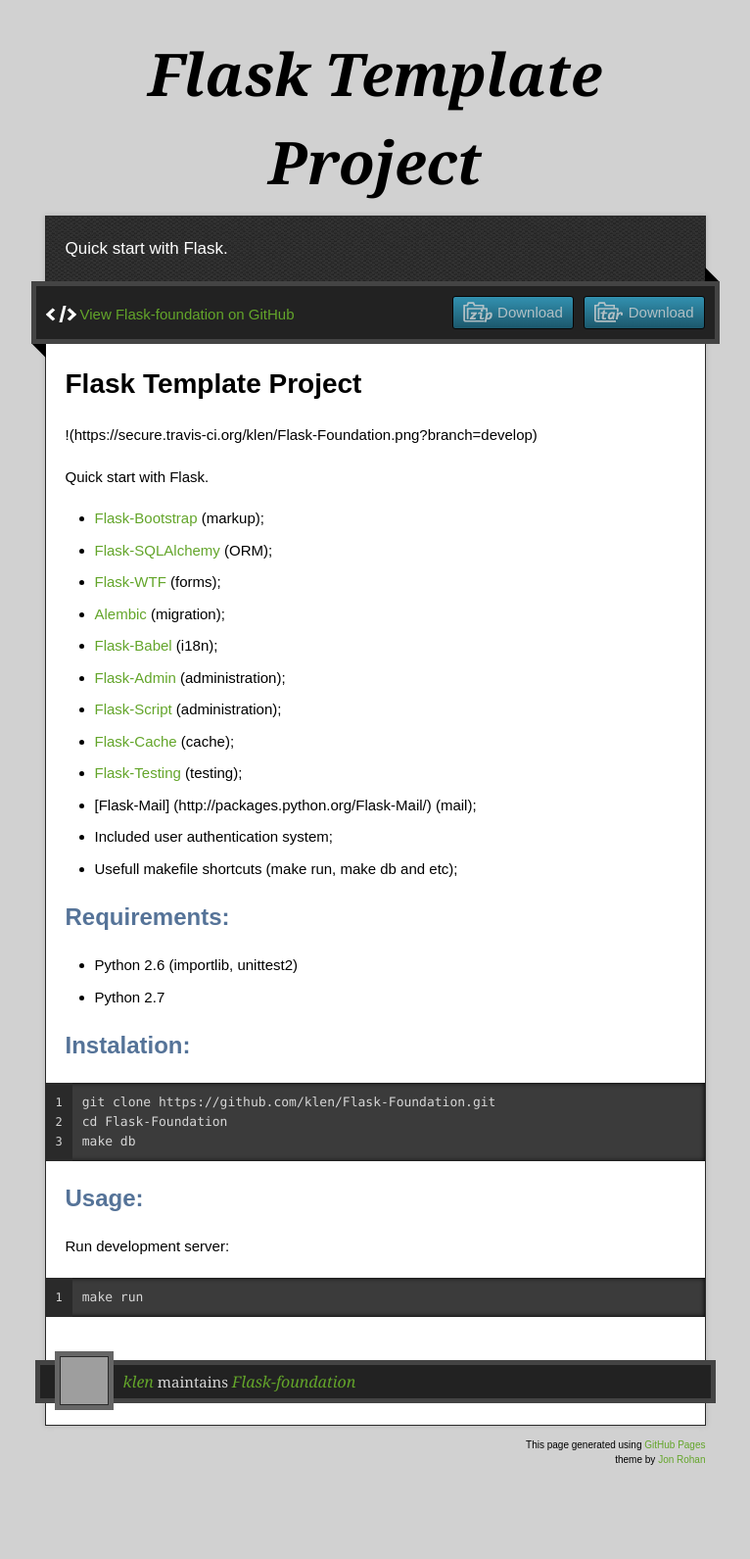
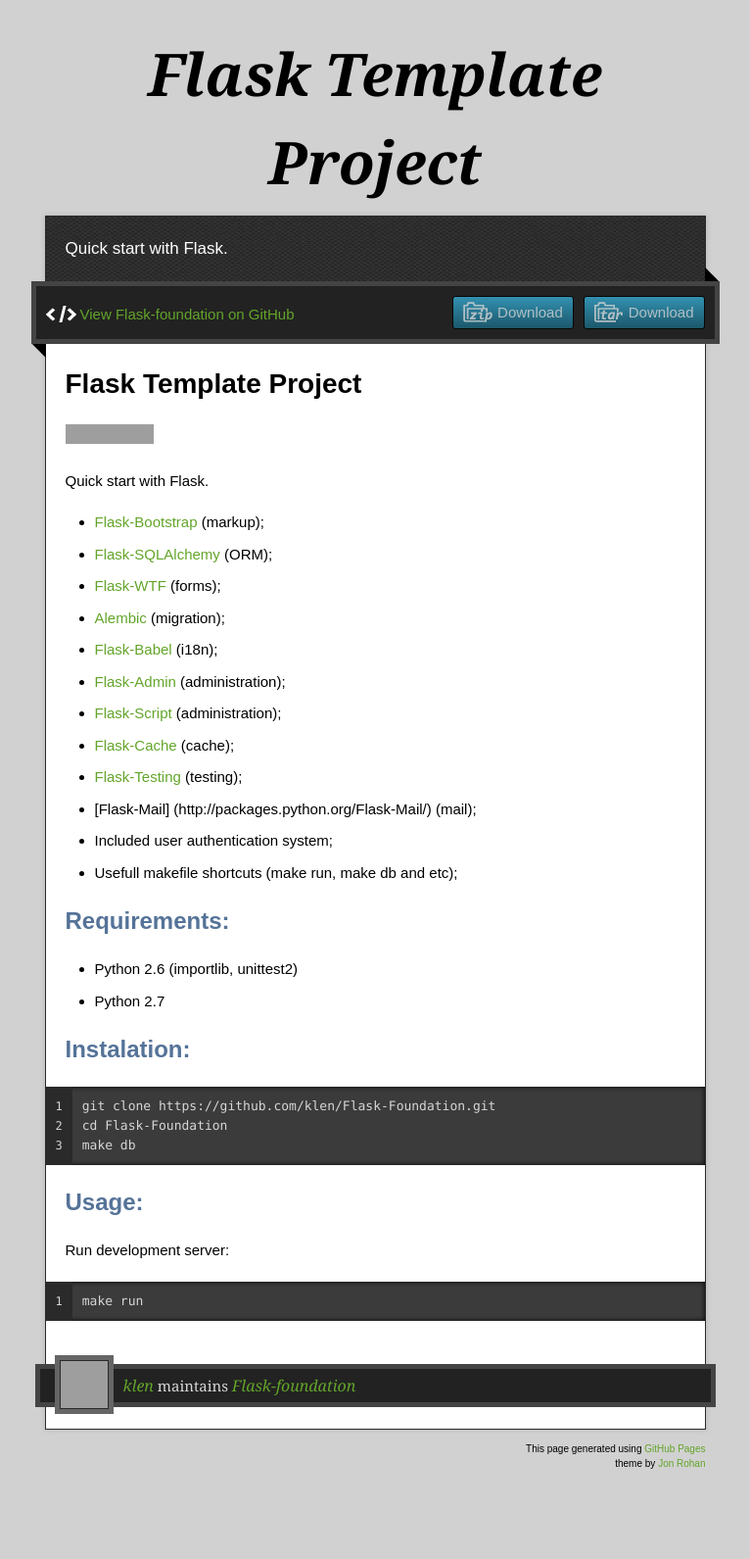
Before and after one commit to klen/Flask-Foundation, a Jekyll site: the page built from index.md, in a window 1280 px wide. Shown: the whole page at 98% size, without its empty margins (257-1023 px from the left). Built offline with Jekyll 4.4.1, drawn with Linux system fonts in a browser that asks for light colours; nearby versions of some CDN libraries; some of the changed lines change nothing that is shown; grey boxes are pictures that could not be loaded.

Commit message:
fix image

```diff
--- a/index.md
+++ b/index.md
@@ -7,7 +7,7 @@
 Flask Template Project
 ======================
 
-!(https://secure.travis-ci.org/klen/Flask-Foundation.png?branch=develop)
+![travis-ci](https://secure.travis-ci.org/klen/Flask-Foundation.png?branch=develop)
 
 Quick start with Flask.
 
```
